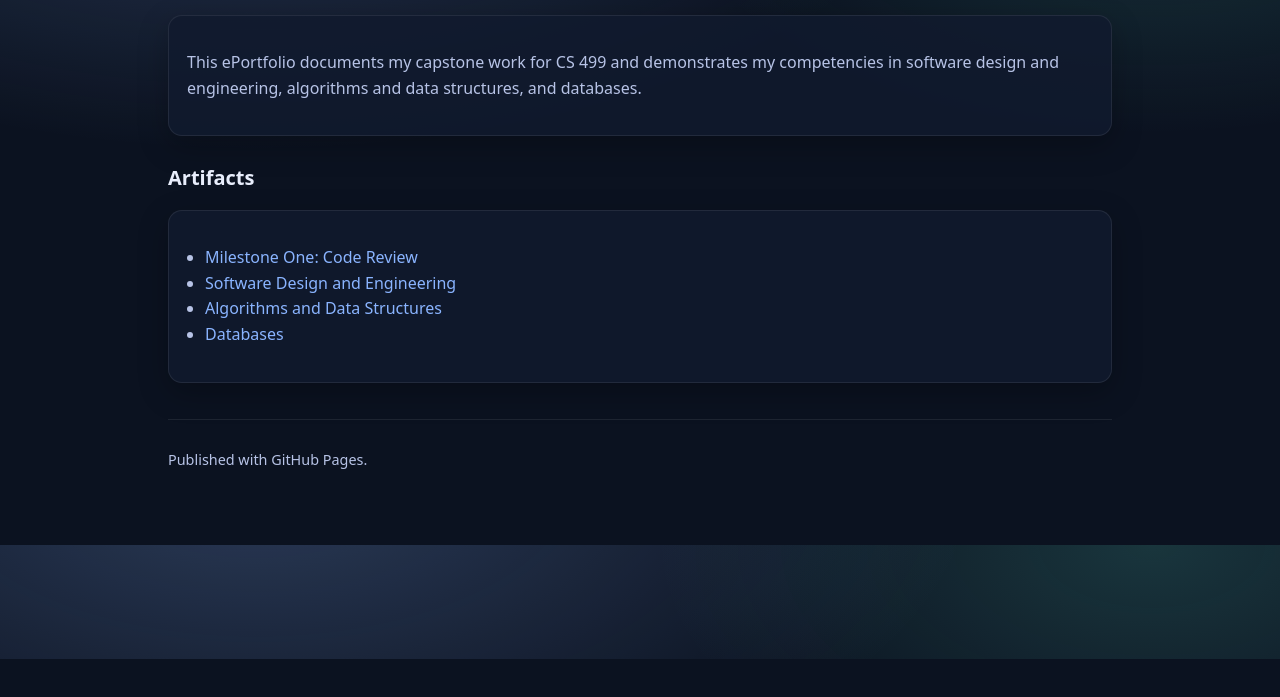
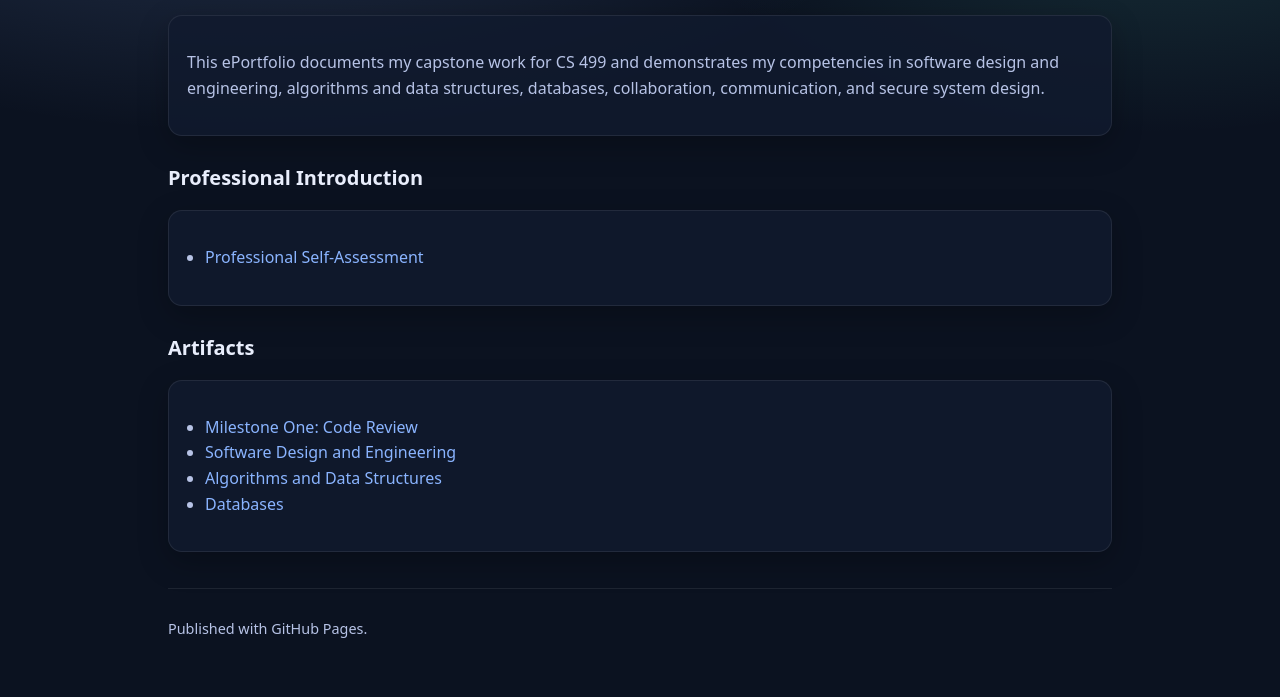
Before and after one commit to DesignByDevDan/cs499-eportfolio, a plain HTML site: page index.html in a window 1280 px wide. Shown: the part 141-838 px from the top of the page. Before the commit the page ends 800 px from the top, so only its background shows below. Drawn offline with Linux system fonts and the light colour scheme.

Commit message:
Update ePortfolio content and add professional section

```diff
--- a/index.html
+++ b/index.html
@@ -17,8 +17,15 @@
       <p>
         This ePortfolio documents my capstone work for CS 499 and demonstrates my
         competencies in software design and engineering, algorithms and data structures,
-        and databases.
+        databases, collaboration, communication, and secure system design.
       </p>
+    </div>
+
+    <h2>Professional Introduction</h2>
+    <div class="card">
+      <ul>
+        <li><a href="professional-self-assessment.html">Professional Self-Assessment</a></li>
+      </ul>
     </div>
 
     <h2>Artifacts</h2>
@@ -29,7 +36,6 @@
         <li><a href="algorithms.html">Algorithms and Data Structures</a></li>
         <li><a href="databases.html">Databases</a></li>
       </ul>
-
     </div>
 
     <div class="footer">
```
